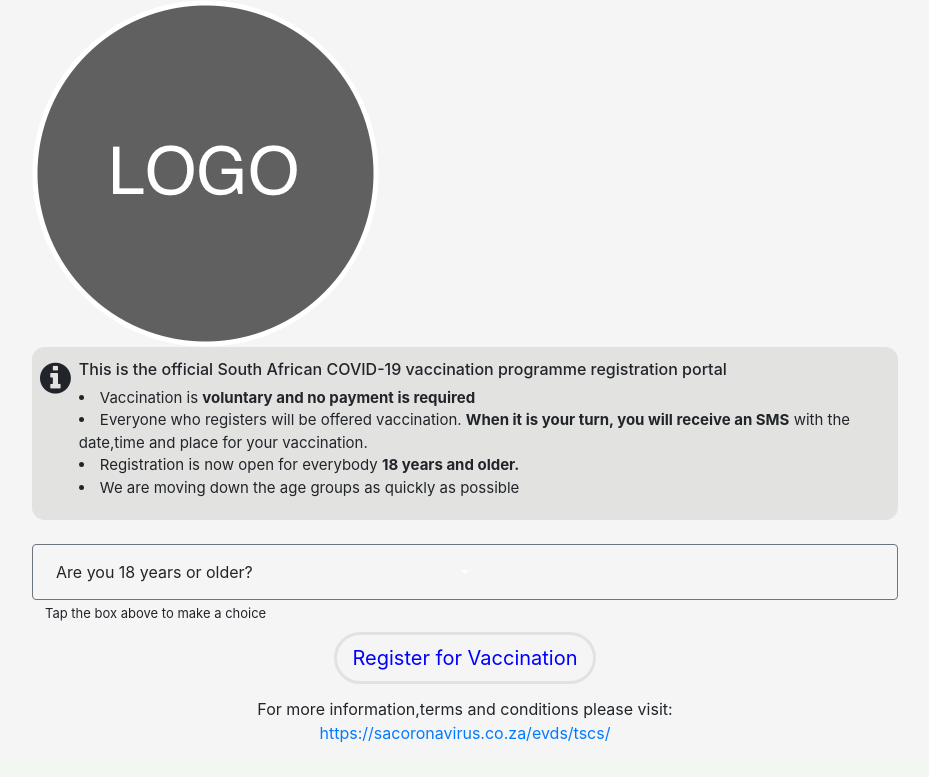
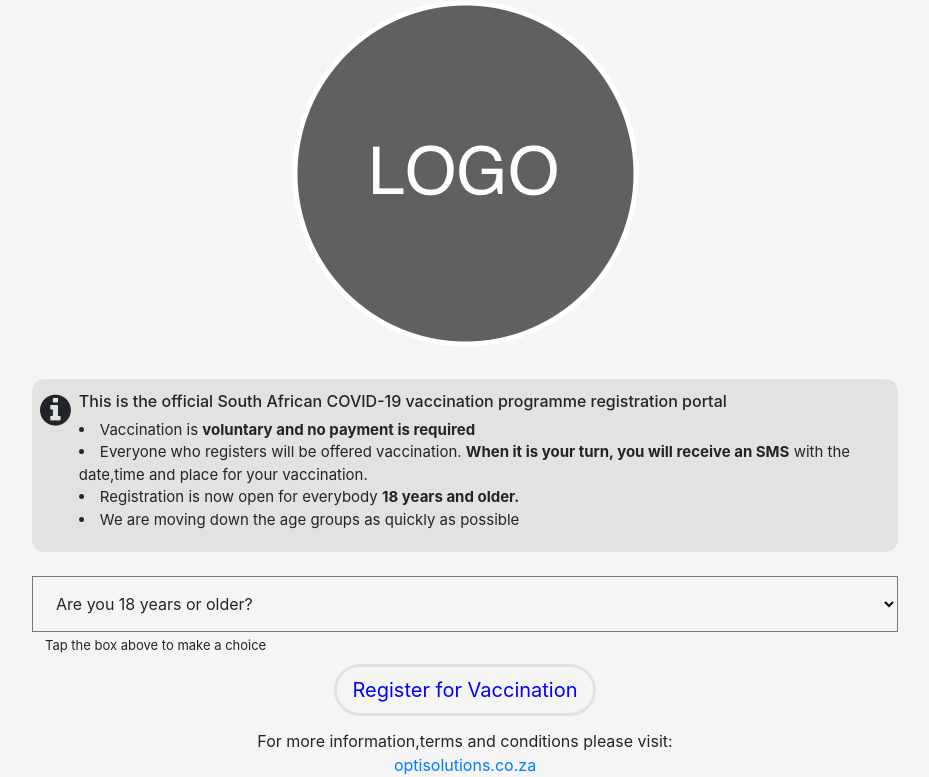
Before and after one commit to FlamboD/Vaccine-Registration-Portal, a Flask app: page /0 in a window 1280 px wide. Shown: the part 40-817 px from the top of the page, without its empty margins (175-1104 px from the left). Before the commit the page ends 783 px from the top, so only its background shows below. Run offline with Flask 2, Linux system fonts and the light colour scheme; some libraries are stand-ins or nearby versions.

Commit message:
updated dropdown button

```diff
--- a/templates/0.html
+++ b/templates/0.html
@@ -1,4 +1,5 @@
 {% extends "baseHome.html" %}
+
 
 
 {% block head %}
@@ -11,7 +12,7 @@
 {% block body %}
 
         <div class="container">
-            <div class="-image">
+            <div class="image">
                 <img src="{{ url_for('static', filename='images/logo.png') }}" alt="Icon" class="health-icon">
             </div>
             <div class="info">
@@ -24,24 +25,28 @@
                    <li>We are moving down the age groups as quickly as possible</li>
                </ul>
             </div>
-            <div class="dropdown">
-                <button class="btn btn-secondary dropdown-toggle" type="button" id="dropdownMenuButton" data-toggle="dropdown" aria-haspopup="true" aria-expanded="true" value""></button>
-                <label for="dropdownMenuButton" class="btn-label">Are you 18 years or older?</label>
-                <div class="dropdown-menu" aria-labelledby="dropdownMenuButton">
-                  <a onclick="clicked(0)" class="dropdown-item" href="#">Yes</a>
-                  <a onclick="clicked(1)" class="dropdown-item" href="#">No</a>
-                </div>
+            <form action="">
+                <div class="dropdown">
+                    <select name="isOver18" id="choice" class="form-select dropdown-toggle" onclick="hide()">
+                        <option value="empty" hidden></option>
+                        <option value="YES">Yes</option>
+                        <option value="NO">No</option>
+                    </select>
+                    <label style="display: none;"for="dropdownMenuButton" id="second" class="second">Are you 18 years or older?</label>
+                    <label for="dropdownMenuButton" id="label-year" class="btn-label">Are you 18 years or older?</label>
             </div>
             <div class="span-div">
                 <span class="choice-warning">Tap the box above to make a choice</span>
             </div>
             <div class="btn-cont">
-               <a id="navigateID"onclick="cont_secondPage()" href="/1"> <button type="button" class="btn btn-primary btn-lg btn-register">Register for Vaccination</button></a>
+               <button type="submit" name="submit" class="btn btn-primary btn-lg btn-register">Register for Vaccination</button>
             </div>
+
+            </form>
             <div class="mini-footer">
                 <span class="terms">
                     For more information,terms and conditions please visit:<br>
-                    <a class="terms-link" href="https://sacoronavirus.co.za/evds/tscs/" target="_blank">https://sacoronavirus.co.za/evds/tscs/</a>
+                    <a class="terms-link" href="https://optisolutions.co.za" target="_blank">optisolutions.co.za</a>
                 </span>
             </div>
         </div>
```
